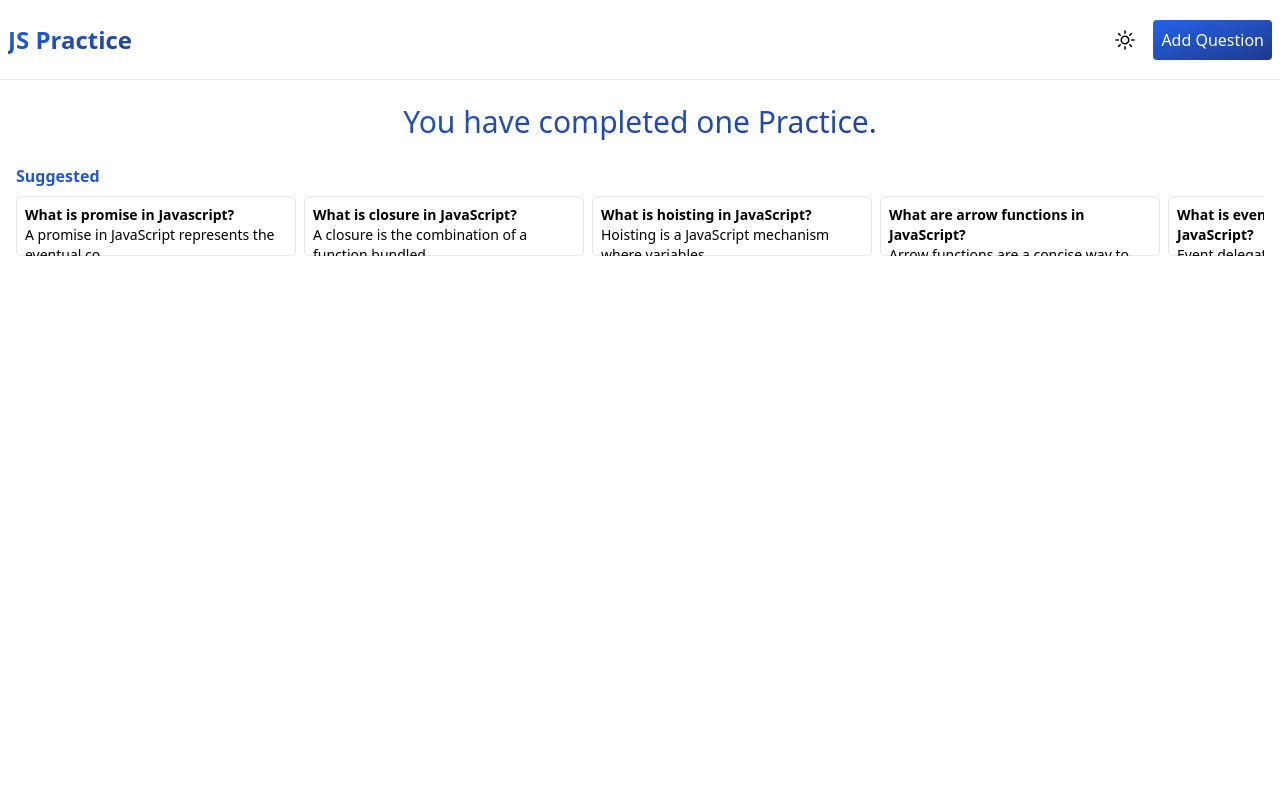
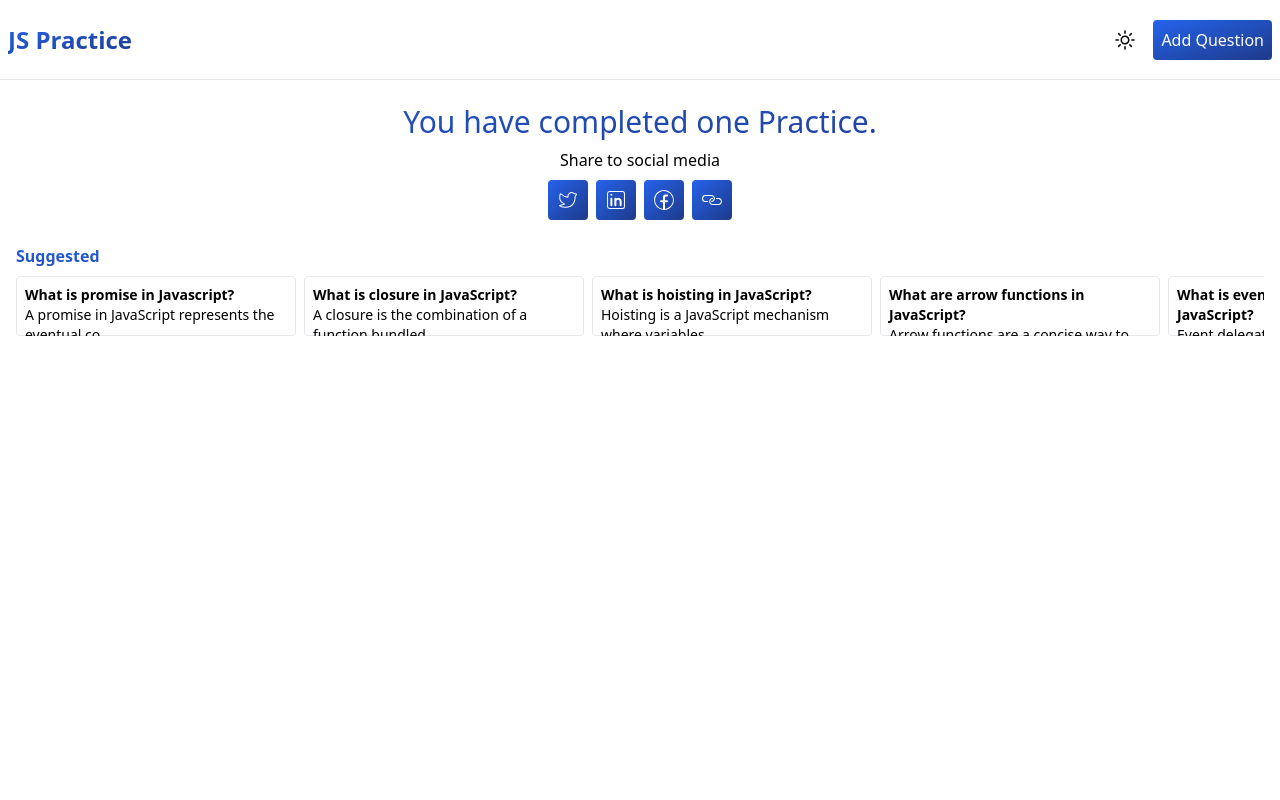
Before and after one commit to ashsajal1/js-practice-app, a React (Vite) app: page /result in a window 1280 px wide. Shown: the top 800 px of the page. Built offline with nearby package versions, Linux system fonts and the light colour scheme.

Commit message:
add social share ink

```diff
--- a/package.json
+++ b/package.json
@@ -14,6 +14,7 @@
     "aos": "^2.3.4",
     "react": "^18.2.0",
     "react-dom": "^18.2.0",
+    "react-icons": "^5.2.0",
     "react-router-dom": "^6.23.0"
   },
   "devDependencies": {
--- a/src/components/ui/social-media.tsx
+++ b/src/components/ui/social-media.tsx
@@ -1,7 +1,17 @@
+import { CiTwitter, CiLinkedin, CiFacebook, CiLink } from "react-icons/ci";
+
+const text = `I've practice an interview question in JsPracticeWeb with fun. You can also try https://js-practice-app.vercel.app. #js_practice_app #javascript #interview_practice`
+
 export default function SocialMedia() {
-  return (
-    <div>
-
-    </div>
-  )
+    return (
+        <div className="flex flex-col items-center justify-center">
+            <h2 className="m-2 dark:text-white">Share to social media</h2>
+            <div className="flex items-center gap-2">
+                <a title="Link to share in social media" href={`https://twitter.com/intent/tweet?text=${text}`} className="btn"><CiTwitter className="h-6 w-6" /></a>
+                <a href={`https://www.linkedin.com/shareArticle?mini=true&url=https://js-practice-app.vercel.app&title=${text}`} title="Link to share in social media" className="btn"><CiLinkedin className="h-6 w-6" /></a>
+                <a href={`https://www.facebook.com/sharer.php?u=https://https://js-practice-app.vercel.app`} title="Link to share in social media" className="btn"><CiFacebook className="h-6 w-6" /></a>
+                <div onClick={() => window.navigator.clipboard.writeText('https://js-practice-app.vercel.app')} className="btn"><CiLink className="h-6 w-6" /></div>
+            </div>
+        </div>
+    )
 }
```
Also changed, not shown: 1 other file (tests, documents, lock files or other folders).
